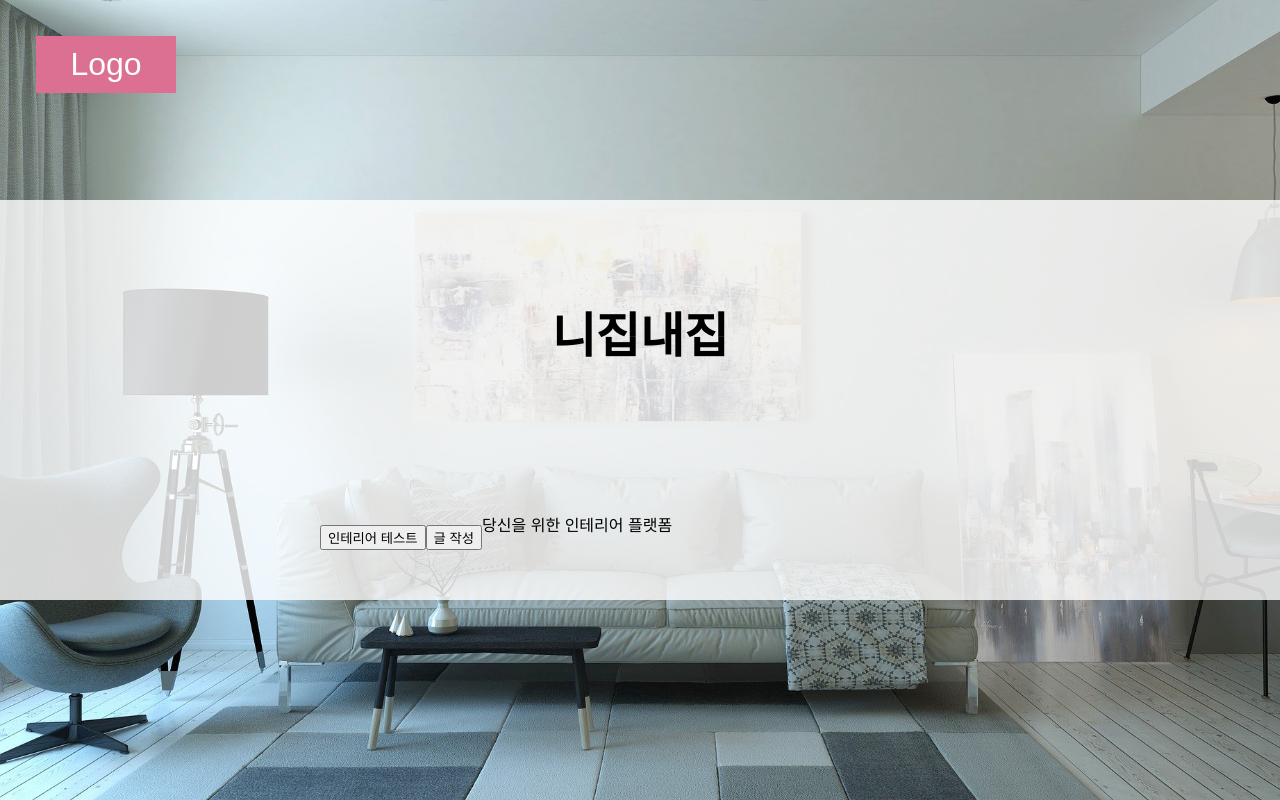
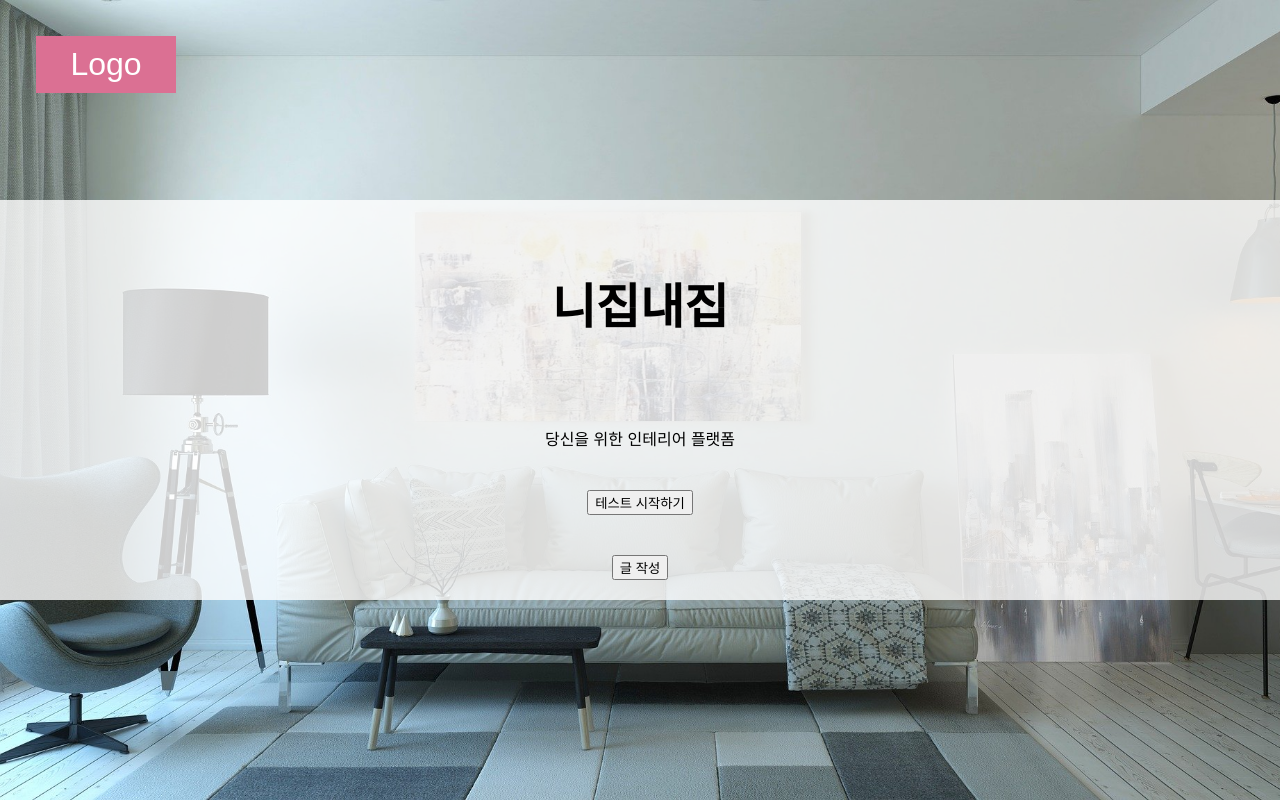
Before and after one commit to jaeeung0601/yhmhy, a React (Create React App) app: page / in a window 1280 px wide. Built offline with nearby package versions, Linux system fonts and the light colour scheme.

Commit message:
style.css 수정

```diff
--- a/src/pages/Home.js
+++ b/src/pages/Home.js
@@ -12,21 +12,19 @@ function Home() {
           <h3>
           니집내집
           </h3>
-          <ul class="multi-layout">
-            <li>
+            <div class="MainText">
+                당신을 위한 인테리어 플랫폼
+            </div>
+            <div>
               <button type="button" onclick="location.href='/'">
-                인테리어 테스트
+                테스트 시작하기
               </button>
+            </div>
+            <div>
               <button type="button" onclick="location.href='/'">
                 글 작성
               </button>
-            </li>
-            <li>
-                <div>
-                당신을 위한 인테리어 플랫폼
-                </div>
-            </li>
-          </ul>
+            </div>
         </p>
     </p>
 
--- a/src/pages/assets/Style.css
+++ b/src/pages/assets/Style.css
@@ -27,28 +27,18 @@
   display: grid;
   place-items: center;
   background-color: rgba(255, 255, 255, 0.8);
-  font-size: 2rem;
 
 }
-.multi-layout{
-  column-width: 50vw;
+.leftLayout {
+  float: left;
 }
-ul{
-  list-style:none;
-  margin:0;
-  padding:0;
-}
-li{
-  margin: 0;
-  padding: 0;
-  border : 0;
-  float: left;
+.rightLayout {
+  float: right;
 }
 
 h3 {
     font-size: 3rem;
-    /* margin: 0, 0.5rem; */
 }
-div {
+div.MainText {
     font-size: 1rem;
 }
```
